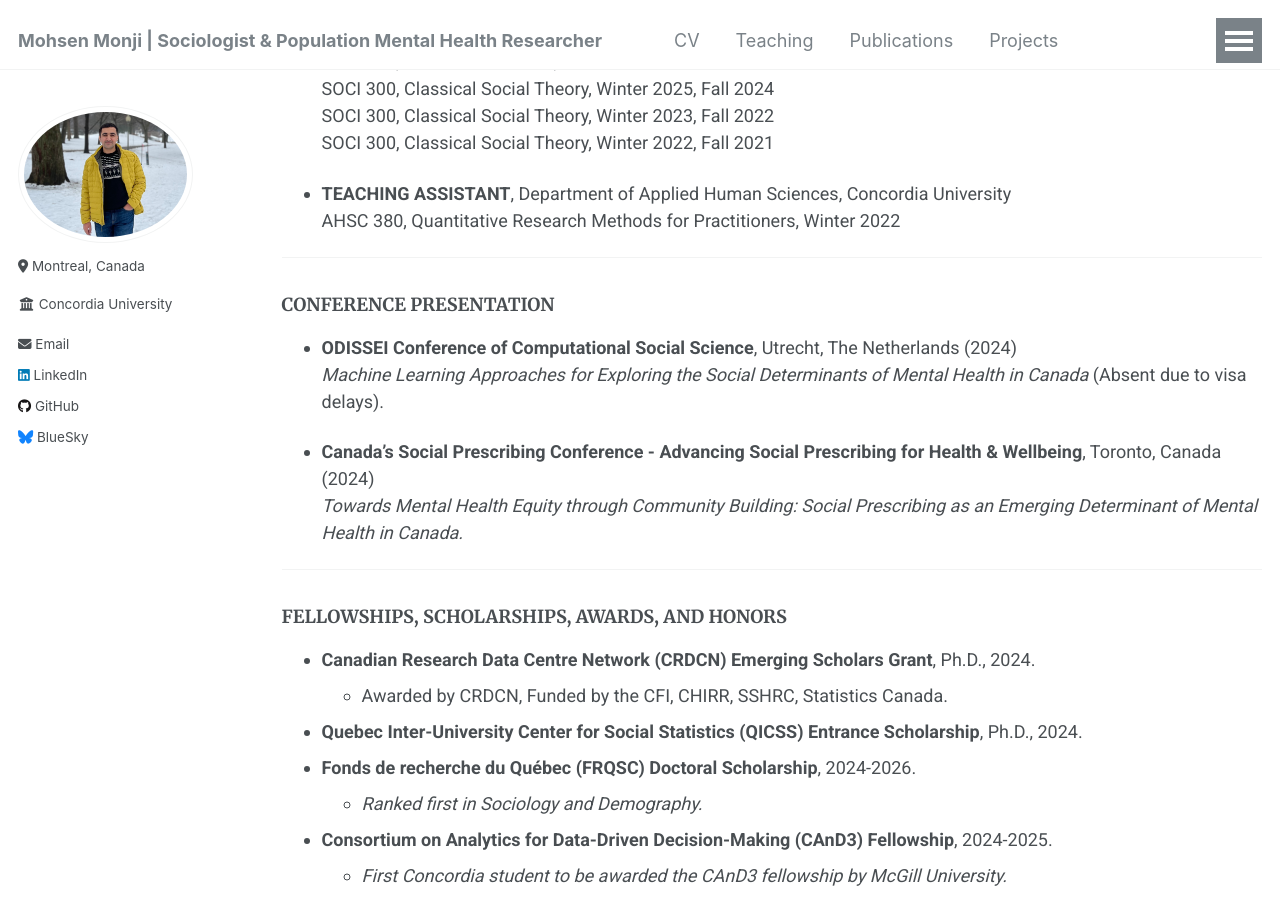
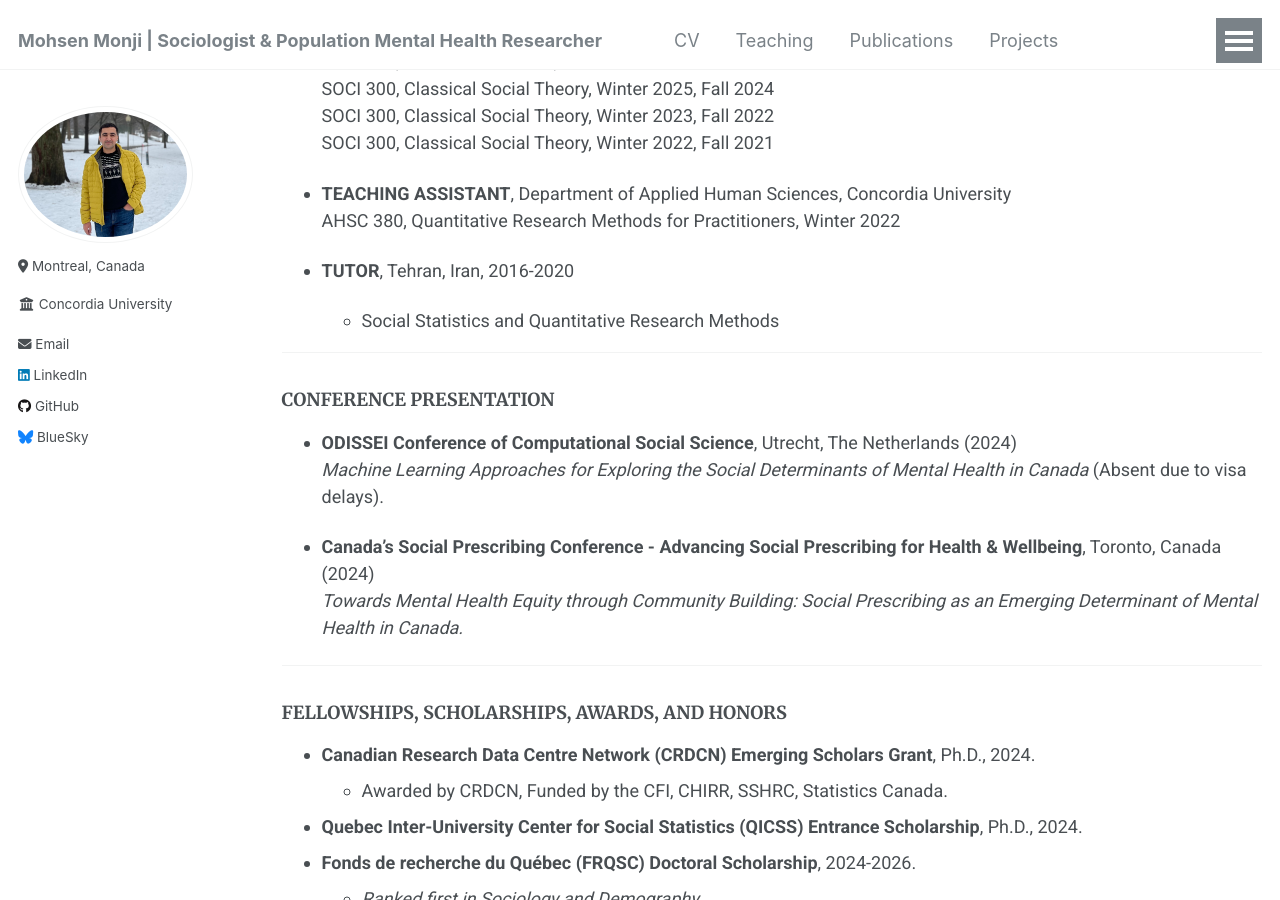
Before and after one commit to Mohsnmonji/mohsnmonji.github.io, a Jekyll site: the page built from _pages/Curriculum Vitae.md, in a window 1280 px wide and 900 px high, scrolled down 1645 px. Built offline with Jekyll 4.4.1, drawn with Linux system fonts in a browser that asks for light colours.

Commit message:
Update Curriculum Vitae.md

```diff
--- a/_pages/Curriculum Vitae.md
+++ b/_pages/Curriculum Vitae.md
@@ -70,6 +70,9 @@ redirect_from:
 
 - **TEACHING ASSISTANT**, Department of Applied Human Sciences, Concordia University
   AHSC 380, Quantitative Research Methods for Practitioners, Winter 2022
+
+- **TUTOR**, Tehran, Iran, 2016-2020
+  - Social Statistics and Quantitative Research Methods
 
 ---
 ### CONFERENCE PRESENTATION
```
